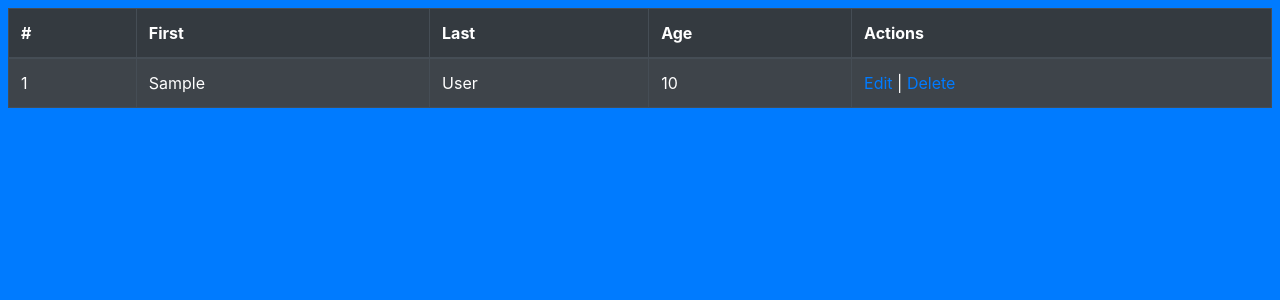
After one commit to cordovalegacy/Dojos_and_Ninjas_CRUD, a Flask app: template flask_app/templates/show_ninja.html in a window 1280 px wide. The commit adds this page. Shown: the top 300 px of the page. Run offline with Flask 2, Linux system fonts and the light colour scheme; the template is opened without the code that fills it: most values are stand-ins (such as "Sample title", 1, 10 or a date in 2020).

Commit message:
More Templates Added

```diff
--- a/flask_app/models/dojo.py
+++ b/flask_app/models/dojo.py
@@ -21,3 +21,9 @@ class Dojo:
     def save(cls, data):
         query = "INSERT INTO dojos (name, created_at, updated_at) VALUES (%(name)s, NOW(), NOW());"
         return connectToMySQL('dojos_and_ninjas').query_db(query, data)
+
+    @classmethod
+    def show_dojo(cls, data):
+        query = "SELECT * FROM dojos WHERE id = %(id)s"
+        result = connectToMySQL('dojos_and_ninjas').query_db(query, data)
+        return cls(result[0])
--- a/flask_app/templates/dojo.html
+++ b/flask_app/templates/dojo.html
@@ -31,6 +31,10 @@
             {% endfor %}
         </div>
     </div>
+    <footer class="p-3 justify-content-center row">
+        <button class="btn-warning p-1 mr-5 rounded"><a href="/show_ninja_list" class="text-dark text-center">Ninja List</a></button>
+        <button class="btn-warning p-1 ml-5 rounded"><a href="/add_ninja" class="text-dark text-center">Add a Ninja</a></button>
+    </footer>
 </body>
 
 </html>
--- /dev/null
+++ b/flask_app/templates/show_ninja.html
@@ -0,0 +1,37 @@
+<!DOCTYPE html>
+<html lang="en">
+<head>
+    <meta charset="UTF-8">
+    <meta http-equiv="X-UA-Compatible" content="IE=edge">
+    <meta name="viewport" content="width=device-width, initial-scale=1.0">
+    <link rel="stylesheet" href="https://cdn.jsdelivr.net/npm/bootstrap@4.3.1/dist/css/bootstrap.min.css"
+        integrity="sha384-ggOyR0iXCbMQv3Xipma34MD+dH/1fQ784/j6cY/iJTQUOhcWr7x9JvoRxT2MZw1T" crossorigin="anonymous">
+    <title>Ninja List</title>
+</head>
+<body class="bg-primary p-2">
+    <table class="table table-hover table-dark table-striped table-bordered border-light">
+        <thead>
+            <tr>
+                <th scope="col">#</th>
+                <th scope="col">First</th>
+                <th scope="col">Last</th>
+                <th scope="col">Age</th>
+                <th scope="col">Actions</th>
+            </tr>
+        </thead>
+        <tbody>
+            {% for ninja in ninja_list %}
+            <tr>
+                <td scope="row">{{ ninja.id }}</td>
+                <td>{{ ninja.first_name }}</td>
+                <td>{{ ninja.last_name }}</td>
+                <td>{{ ninja.age }}</td>
+                <td>
+                    <a href="/edit_ninja/{{ninja.id}}">Edit</a> | <a href="/delete_ninja/{{ninja.id}}">Delete</a>
+                </td>
+            </tr>
+            {% endfor %}
+        </tbody>
+    </table>
+</body>
+</html>
```
Also changed, not shown: flask_app/controllers/dojos.py (+7 -0 lines), flask_app/controllers/ninjas.py (+9 -0 lines), flask_app/models/ninja.py (+20 -0 lines), flask_app/templates/show_dojo.html (+9 -2 lines), flask_app/templates/ninja.html (deleted).
